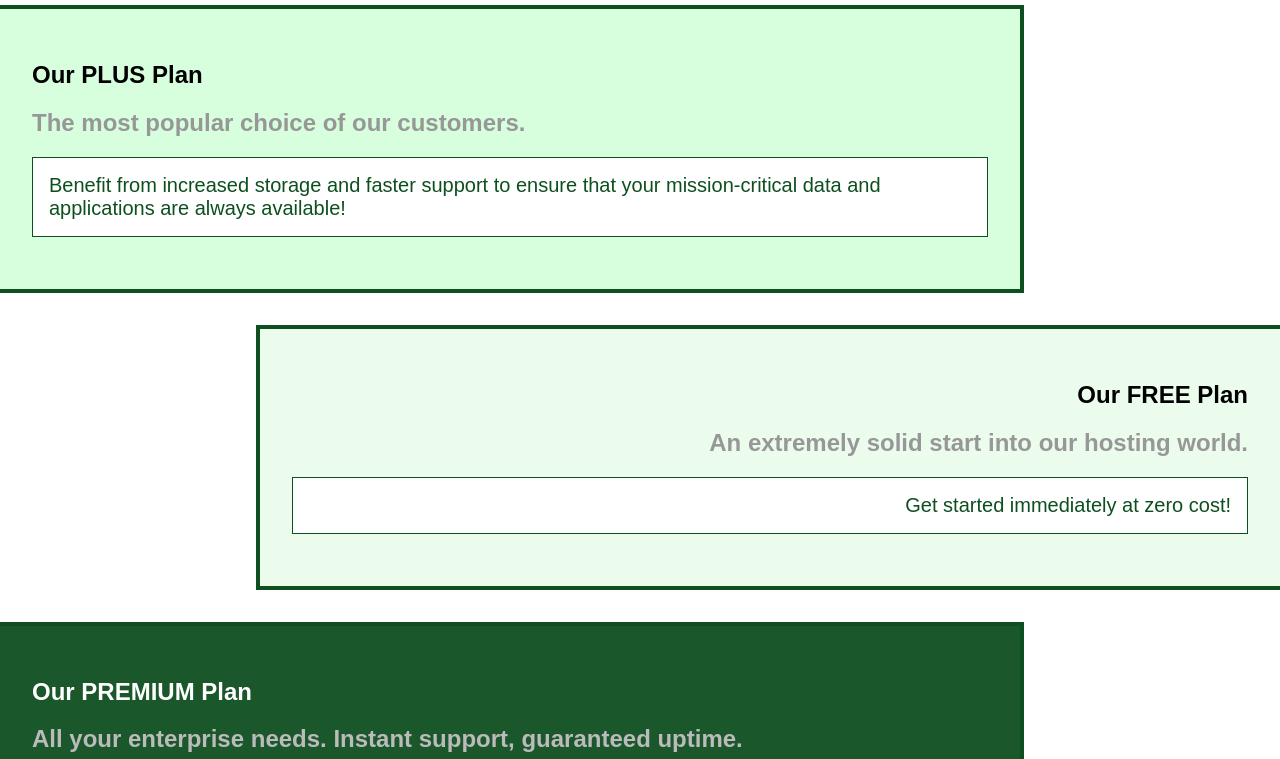
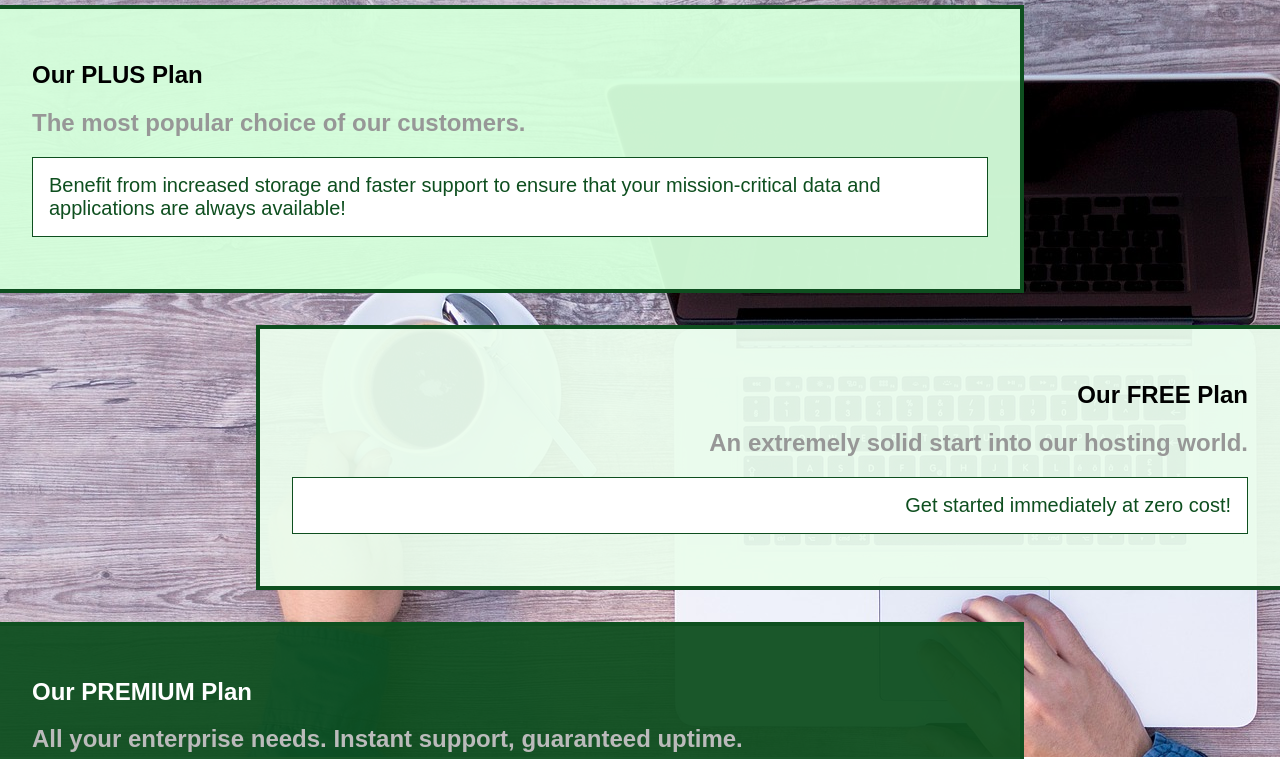
Before and after one commit to saymarizvi27/css-practice, a plain HTML site: page packages/index.html in a window 1280 px wide. Shown: the part 43-802 px from the top of the page. Drawn offline with Linux system fonts and the light colour scheme.

Commit message:
adding backround images

```diff
--- a/packages/index.html
+++ b/packages/index.html
@@ -13,6 +13,7 @@
 </head>
 
 <body>
+    <div class="background"></div>
     <header class="main-header">
         <div>
             <a href="../index.html" class="main-header__brand"> uHost </a>
--- a/packages/packages.css
+++ b/packages/packages.css
@@ -109,3 +109,12 @@ main{
 .clear-fix{
     clear: both;
 }
+
+.background{
+    background: url('plans-background.jpg');
+    width: 100%;
+    height: 100%;
+    position: fixed;
+    z-index: -1;
+
+}
--- a/shared.css
+++ b/shared.css
@@ -60,6 +60,9 @@ body {
     width: 100%;
     padding: 8px 16px;
     position: fixed;
+    top:0px;
+    left:0px;
+
   }
 
   .main-nav__items {
```
Also changed, not shown: packages/plans-background.jpg (added).
